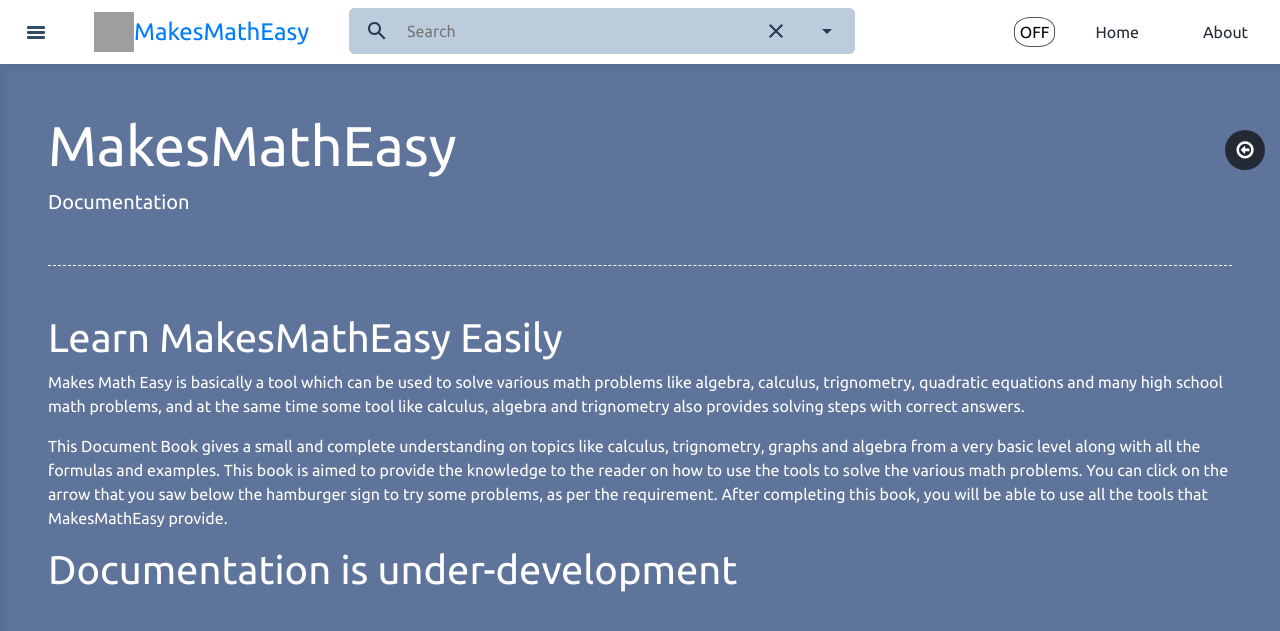
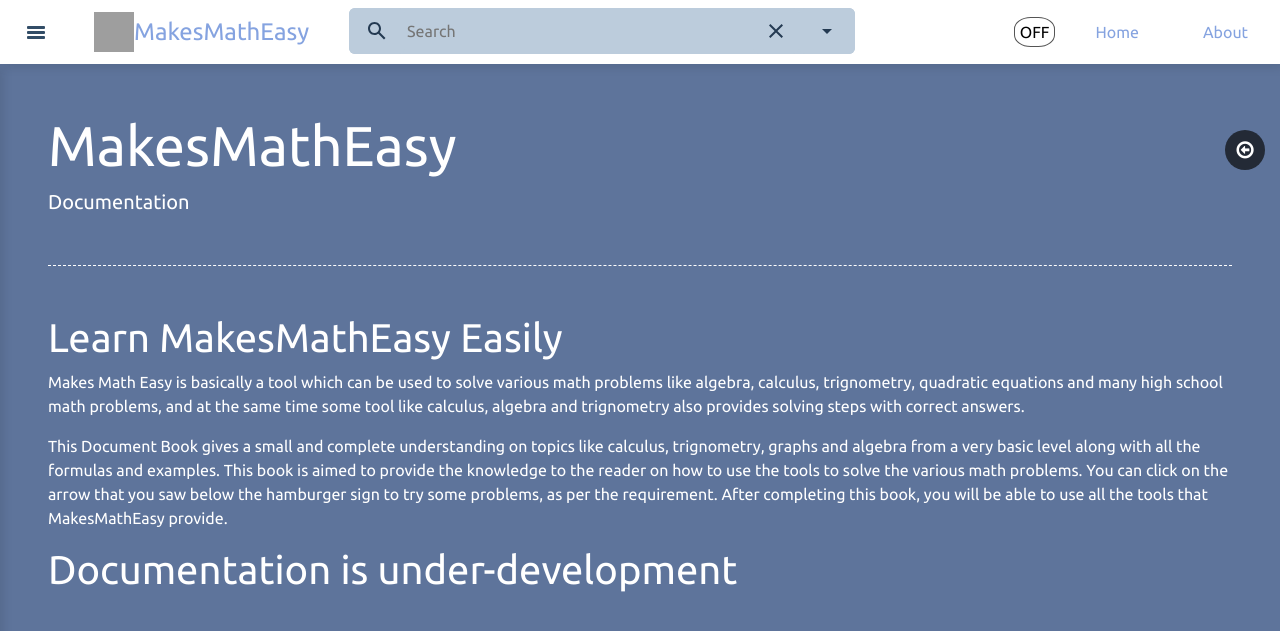
Before and after one commit to makesmatheasy/makesmatheasy-documentation, a Jekyll site: the page built from index.markdown, in a window 1280 px wide. Shown: the top 631 px of the page. Built offline with Jekyll 4.4.1, drawn with Linux system fonts in a browser that asks for light colours; nearby versions of some CDN libraries; grey boxes are pictures that could not be loaded.

Commit message:
hyperlink style change

```diff
--- a/_includes/sidebar.html
+++ b/_includes/sidebar.html
@@ -7,6 +7,12 @@
   </p>
 
   <ul class="nav flex-column mb-2 active">
+    <li class="nav-item">
+      <a href="{{site.baseurl}}/home" class="nav-link px-4"> home </a>
+    </li>
+    <li class="nav-item">
+      <a href="{{site.baseurl}}/about" class="nav-link px-4"> About </a>
+    </li>
     <li class="nav-item">
       <a href="{{site.baseurl}}/linear_algebra" class="nav-link">
         Linear Algebra
--- a/public/css/style.css
+++ b/public/css/style.css
@@ -8,6 +8,23 @@
 	overflow-x: hidden;
 	font-family: 'Ubuntu', sans-serif;
 }
+
+
+a:link {
+	color:#85a3e0;
+	background-color: transparent;
+	text-decoration: none;
+  }
+  a:hover {
+	color:#d6e0f5;
+	background-color: transparent;
+	text-decoration: underline;
+  }
+  a:visited {
+	color: #000099;
+	background-color: transparent;
+	text-decoration: none;
+  }
 .vertical-nav {
 	position: fixed;
 	min-width: 18.5rem;
@@ -80,6 +97,12 @@
 	text-transform: capitalize;
 	color: #232a36;
 }
+@media only screen and (max-width: 800px) {
+	.nav flex-row li{
+		padding:0px;
+		margin:0px;
+	}
+  }
 .nav-link:hover {
 	background: #232a36;
 	color: white;
```
